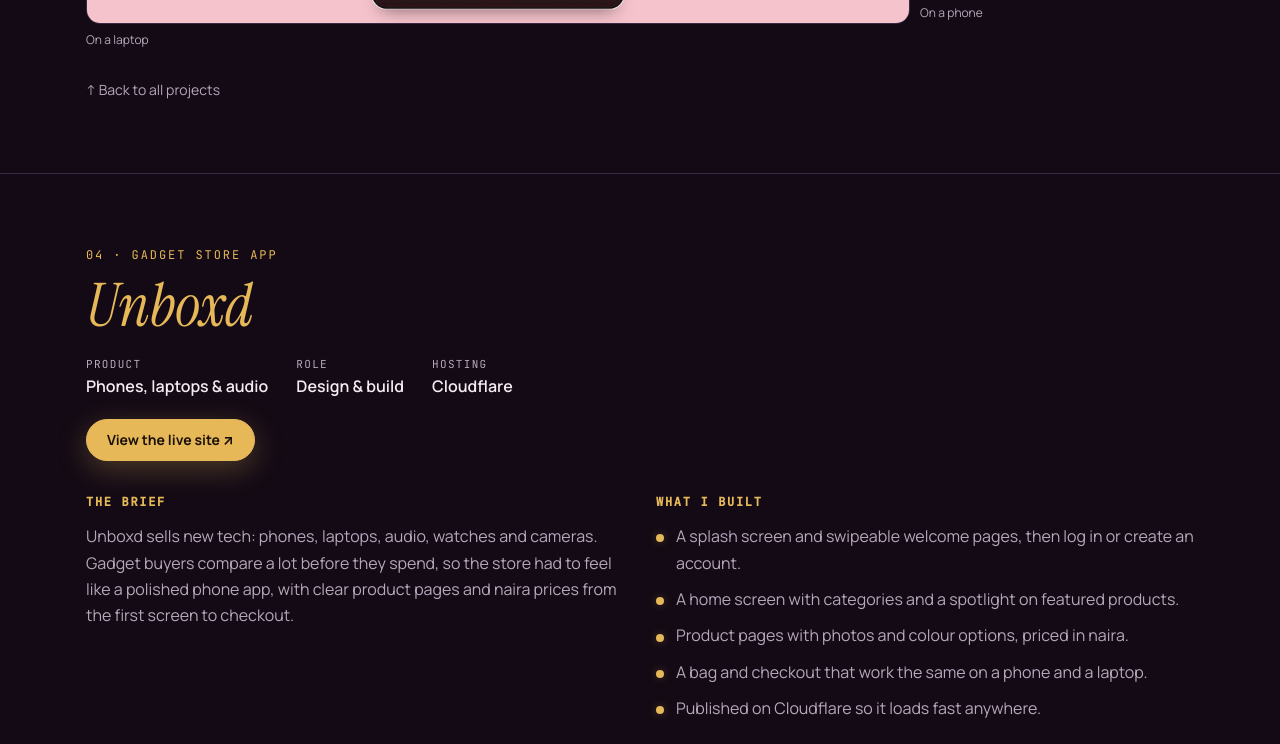
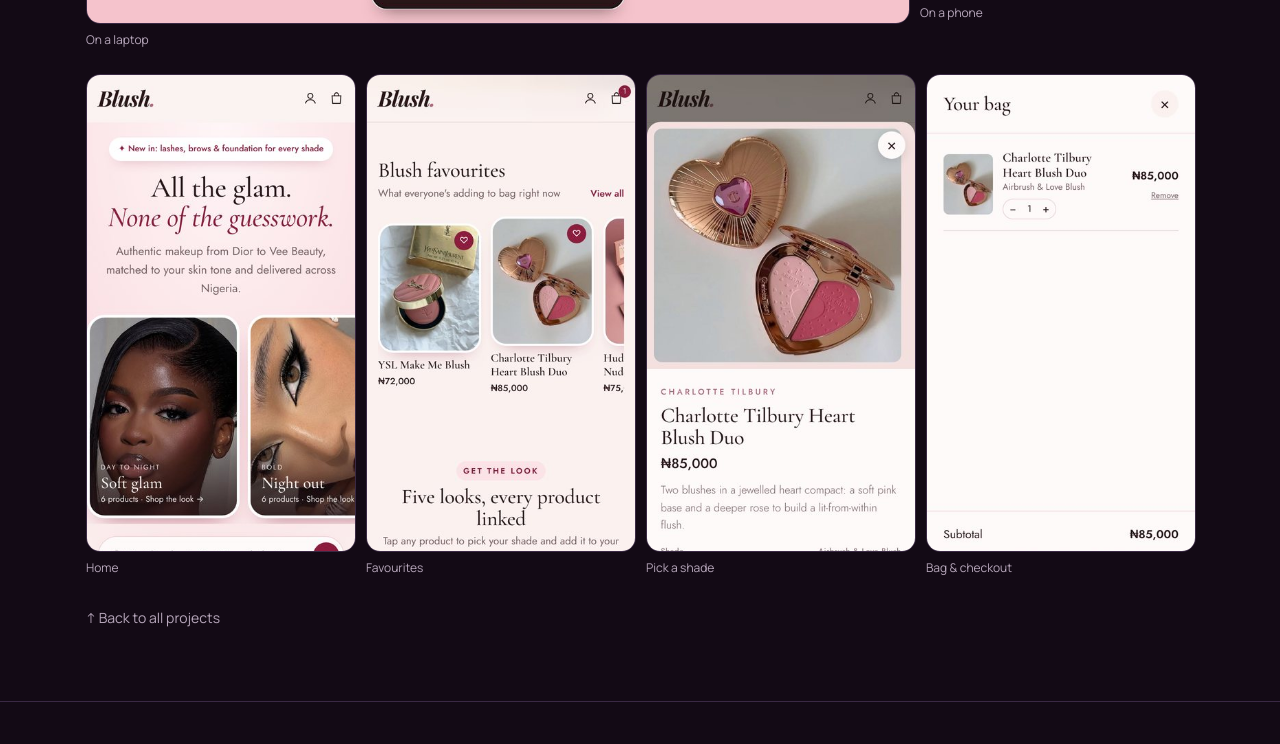
Before and after one commit to aishatabiola6-ship-it/aishatabiola6-ship-it.github.io, a plain HTML site: page index.html in a window 1280 px wide. Shown: the part 10616-11360 px from the top of the page. Drawn offline with Linux system fonts and the light colour scheme.

Commit message:
Add four phone screens each to Blush and Unboxd
Blush: home, favourites, shade picker and bag. Unboxd: log in, home,
product page and bag. Shown in a row like Preshy Emporium's.

Co-Authored-By: Claude Opus 5.5 <noreply@anthropic.com>
Claude-Session: https://claude.ai/code/session_01TUFiDVXPn79tkeqUC862t8

```diff
--- a/index.html
+++ b/index.html
@@ -483,6 +483,12 @@ dialog.lb .xbtn{position:absolute;top:8px;right:8px}
     <figure class="shot"><button type="button" data-cap="Blush on a laptop."><img src="img/blush-desktop.jpg" alt="Blush homepage on a laptop" width="1200" height="750" loading="lazy"></button><figcaption>On a laptop</figcaption></figure>
     <figure class="shot tall"><button type="button" data-cap="Blush on a phone."><img src="img/blush-phone.jpg" alt="Blush homepage on a phone" width="390" height="844" loading="lazy"></button><figcaption>On a phone</figcaption></figure>
   </div>
+  <div class="gal g4">
+    <figure class="shot tall"><button type="button" data-cap="Home: new arrivals, the five model looks and search."><img src="img/blush-home.jpg" alt="Blush home screen on a phone" width="390" height="844" loading="lazy"></button><figcaption>Home</figcaption></figure>
+    <figure class="shot tall"><button type="button" data-cap="Blush favourites: what shoppers are adding to their bags."><img src="img/blush-favourites.jpg" alt="Blush favourites row" width="390" height="844" loading="lazy"></button><figcaption>Favourites</figcaption></figure>
+    <figure class="shot tall"><button type="button" data-cap="Product page: photos, price, shade picker and Add to bag."><img src="img/blush-product.jpg" alt="Blush product page" width="390" height="844" loading="lazy"></button><figcaption>Pick a shade</figcaption></figure>
+    <figure class="shot tall"><button type="button" data-cap="Bag: quantity, subtotal, checkout or order on WhatsApp."><img src="img/blush-bag.jpg" alt="Blush bag" width="390" height="844" loading="lazy"></button><figcaption>Bag &amp; checkout</figcaption></figure>
+  </div>
       <p class="back"><a href="#work">&uarr; Back to all projects</a></p>
     </div>
   </article>
@@ -501,6 +507,12 @@ dialog.lb .xbtn{position:absolute;top:8px;right:8px}
   <div class="gal pair">
     <figure class="shot"><button type="button" data-cap="Unboxd on a laptop."><img src="img/unboxd-desktop.jpg" alt="Unboxd homepage on a laptop" width="1200" height="750" loading="lazy"></button><figcaption>On a laptop</figcaption></figure>
     <figure class="shot tall"><button type="button" data-cap="Unboxd on a phone."><img src="img/unboxd-phone.jpg" alt="Unboxd homepage on a phone" width="390" height="844" loading="lazy"></button><figcaption>On a phone</figcaption></figure>
+  </div>
+  <div class="gal g4">
+    <figure class="shot tall"><button type="button" data-cap="Log in, try the demo account or continue as a guest."><img src="img/unboxd-login.jpg" alt="Unboxd log in screen" width="390" height="844" loading="lazy"></button><figcaption>Log in</figcaption></figure>
+    <figure class="shot tall"><button type="button" data-cap="Home: search, categories, featured drops and trending products."><img src="img/unboxd-home.jpg" alt="Unboxd home screen" width="390" height="844" loading="lazy"></button><figcaption>Home</figcaption></figure>
+    <figure class="shot tall"><button type="button" data-cap="Product page: colour, storage, highlights and Add to bag."><img src="img/unboxd-product.jpg" alt="Unboxd product page" width="390" height="844" loading="lazy"></button><figcaption>Product page</figcaption></figure>
+    <figure class="shot tall"><button type="button" data-cap="Bag: quantity, delivery and total, then checkout."><img src="img/unboxd-bag.jpg" alt="Unboxd bag" width="390" height="844" loading="lazy"></button><figcaption>Bag &amp; checkout</figcaption></figure>
   </div>
       <p class="back"><a href="#work">&uarr; Back to all projects</a></p>
     </div>
```
Also changed, not shown: img/blush-bag.jpg (added), img/blush-favourites.jpg (added), img/blush-home.jpg (added), img/blush-product.jpg (added), img/unboxd-bag.jpg (added), img/unboxd-home.jpg (added), img/unboxd-login.jpg (added), img/unboxd-product.jpg (added).
